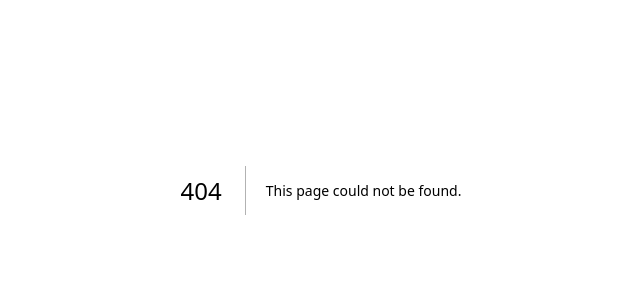
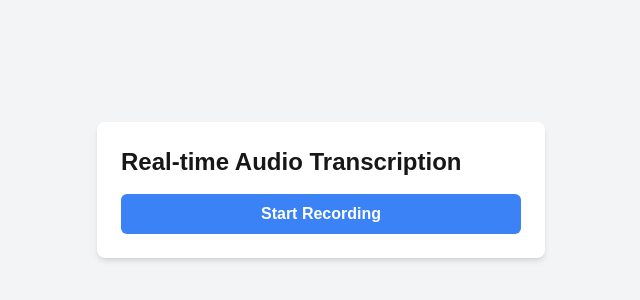
Before and after one commit to cfgjc24/Team-3, a Next.js app: page /record in a window 1280 px wide. Before the commit this address had no page. Shown: the part 210-510 px from the top of the page, without its empty margins (319-959 px from the left). Built offline with nearby package versions, Linux system fonts and the light colour scheme.

Commit message:
inital transcription model

```diff
--- a/package.json
+++ b/package.json
@@ -9,6 +9,7 @@
     "lint": "next lint"
   },
   "dependencies": {
+    "@deepgram/sdk": "^3.7.0",
     "@prisma/client": "^5.19.1",
     "@react-google-maps/api": "^2.19.3",
     "lucide-react": "^0.445.0",
--- a/src/app/offjob/page.tsx
+++ b/src/app/offjob/page.tsx
@@ -18,6 +18,7 @@ const quickLinks = [
 export default function OffJob() {
   const [currentDate, setCurrentDate] = useState(new Date());
 
+  // Format Date
   const formatDate = (date: Date) => {
     return date.toLocaleDateString('en-US', { weekday: 'long', year: 'numeric', month: 'long', day: 'numeric' });
   };
--- /dev/null
+++ b/src/app/record/page.tsx
@@ -0,0 +1,97 @@
+// pages/index.tsx
+'use client'
+import React, { useState, useRef, useEffect } from 'react';
+import { createClient, LiveTranscriptionEvents, LiveClient } from '@deepgram/sdk';
+
+const deepgramApiKey = process.env.NEXT_PUBLIC_DEEPGRAM_API_KEY;
+
+export default function Home() {
+  const [isRecording, setIsRecording] = useState(false);
+  const [transcript, setTranscript] = useState('');
+  const mediaRecorderRef = useRef<MediaRecorder | null>(null);
+  const deepgramLiveRef = useRef<LiveClient | null>(null);
+
+  useEffect(() => {
+    return () => {
+      if (deepgramLiveRef.current) {
+        deepgramLiveRef.current.finish();
+      }
+    };
+  }, []);
+
+  const startRecording = async () => {
+    try {
+      const stream = await navigator.mediaDevices.getUserMedia({ audio: true });
+      const mediaRecorder = new MediaRecorder(stream);
+      mediaRecorderRef.current = mediaRecorder;
+
+      const deepgram = createClient(deepgramApiKey!);
+      const deepgramLive = deepgram.listen.live({
+        model: 'nova-2',
+        punctuate: true,
+        language: 'en-US',
+      });
+      deepgramLiveRef.current = deepgramLive;
+
+      deepgramLive.addListener(LiveTranscriptionEvents.Open, () => {
+        console.log('Connection opened');
+      });
+
+      deepgramLive.addListener(LiveTranscriptionEvents.Transcript, (data) => {
+        const transcriptData = data.channel.alternatives[0];
+        if (transcriptData.transcript && data.is_final) {
+          setTranscript((prev) => prev + ' ' + transcriptData.transcript);
+        }
+      });
+
+      deepgramLive.addListener(LiveTranscriptionEvents.Error, (error) => {
+        console.error('Deepgram error:', error);
+      });
+
+      mediaRecorder.ondataavailable = (event) => {
+        if (event.data.size > 0 && deepgramLive.getReadyState() === WebSocket.OPEN) {
+          deepgramLive.send(event.data);
+        }
+      };
+
+      mediaRecorder.start(250);
+      setIsRecording(true);
+    } catch (error) {
+      console.error('Error accessing microphone:', error);
+    }
+  };
+
+  const stopRecording = () => {
+    if (mediaRecorderRef.current) {
+      mediaRecorderRef.current.stop();
+      setIsRecording(false);
+    }
+    if (deepgramLiveRef.current) {
+      deepgramLiveRef.current.finish();
+    }
+  };
+
+  return (
+    <div className="min-h-screen bg-gray-100 flex flex-col items-center justify-center p-4">
+      <div className="bg-white shadow-md rounded-lg p-6 w-full max-w-md">
+        <h1 className="text-2xl font-bold mb-4">Real-time Audio Transcription</h1>
+        <button
+          onClick={isRecording ? stopRecording : startRecording}
+          className={`w-full py-2 px-4 rounded-md text-white font-semibold ${
+            isRecording
+              ? 'bg-red-500 hover:bg-red-600'
+              : 'bg-blue-500 hover:bg-blue-600'
+          }`}
+        >
+          {isRecording ? 'Stop Recording' : 'Start Recording'}
+        </button>
+        {transcript && (
+          <div className="mt-4">
+            <h2 className="text-lg font-semibold mb-2">Transcript:</h2>
+            <p className="bg-gray-100 p-3 rounded-md">{transcript}</p>
+          </div>
+        )}
+      </div>
+    </div>
+  );
+}
```
Also changed, not shown: 2 other files (tests, documents, lock files or other folders).
